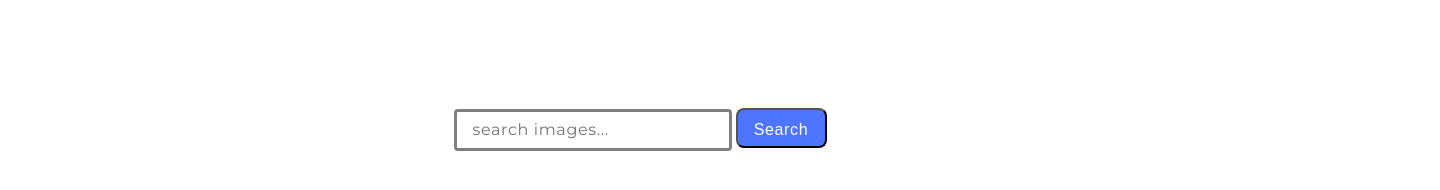
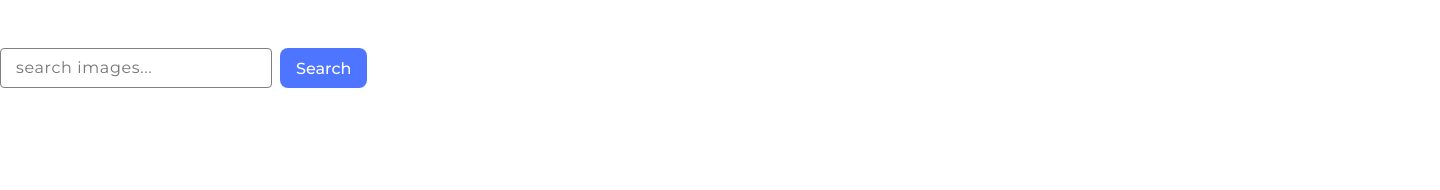
Before and after one commit to MariiaHurieva13/goit-js-hw-11, a plain HTML site: page index.html in a window 1280 px wide. Shown: the whole page, 1440 px wide, since content can reach past the window. Drawn offline with Linux system fonts and the light colour scheme.

Commit message:
Deploying to gh-pages from @ MariiaHurieva13/goit-js-hw-11@eb92c610d923fec938e824641f11c32f840d580a 🚀

```diff
--- a/assets/index-CoGFoFbY.css
+++ /dev/null
@@ -1 +0,0 @@
-ul{list-style-type:none}a{text-decoration:none;color:#000}main{padding:100px;text-align:center}.input-search{font-family:Montserrat,sans-serif;width:240px;height:20px;border-radius:4px;background:#fff;border:solid #808080;font-weight:400;font-size:16px;line-height:150%;letter-spacing:.04em;color:gray;padding:8px 16px}.input-search:hover{border:solid #000000}.input-search:focus{border:solid #4E75FF}.search-btn{font-weight:500;font-size:16px;line-height:150%;letter-spacing:.04em;color:#fff;width:91px;height:40px;border-radius:8px;padding:8px 16px;text-align:center;background-color:#4e75ff}.search-btn:hover{background-color:#6c8cff}.loader{width:48px;height:48px;border:2px solid #fff;border-radius:50%;display:inline-block;position:relative;box-sizing:border-box;animation:rotation 1s linear infinite}.loader:after{content:"";box-sizing:border-box;position:absolute;left:50%;top:0;background:#3f1306;width:3px;height:24px;transform:translate(-50%)}@keyframes rotation{0%{transform:rotate(0)}to{transform:rotate(360deg)}}.gallery{display:flex;flex-wrap:wrap;column-gap:24px;row-gap:24px}.gallery-item{width:360px;height:220px;border:1px solid #808080}.li-img{width:360px;height:160px;margin-bottom:4px;object-fit:cover}.table{width:100%;height:40px;padding:0}
--- a/index.html
+++ b/index.html
@@ -14,7 +14,7 @@
     <script type="module" crossorigin src="/goit-js-hw-11/index.js"></script>
     <link rel="modulepreload" crossorigin href="/goit-js-hw-11/assets/vendor-BDaiwwc1.js">
     <link rel="stylesheet" crossorigin href="/goit-js-hw-11/assets/vendor-DumFYO8Z.css">
-    <link rel="stylesheet" crossorigin href="/goit-js-hw-11/assets/index-CoGFoFbY.css">
+    <link rel="stylesheet" crossorigin href="/goit-js-hw-11/assets/index-BrJFwDKr.css">
   </head>
   <body>
 
```
Also changed, not shown: assets/index-BrJFwDKr.css (added, +1 -0 lines).
